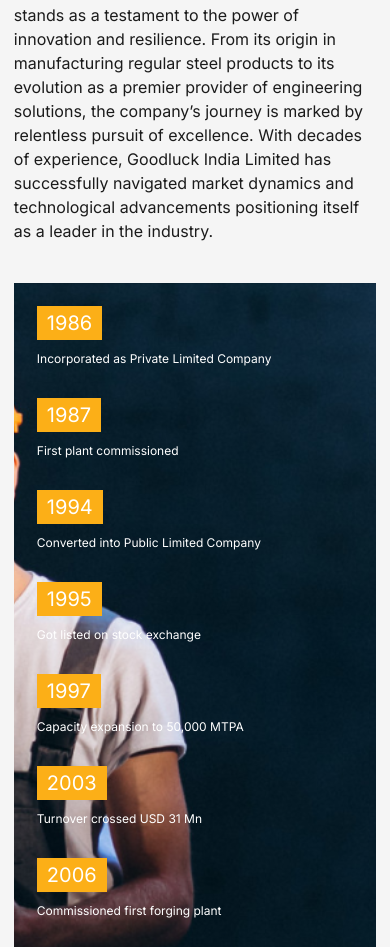
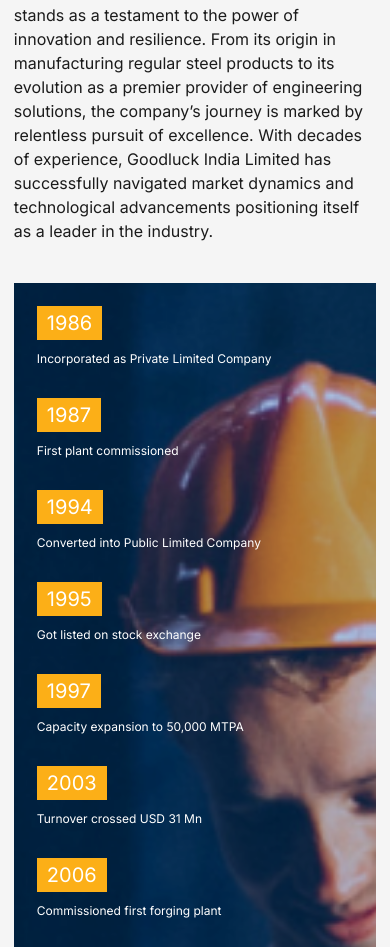
Before and after one commit to shivakar005/goodluck, a plain HTML site: page index.html in a window 390 px wide. Shown: the part 932-1879 px from the top of the page. Drawn offline with nearby package versions, Linux system fonts and the light colour scheme.

Commit message:
stratigic changes ui

```diff
--- a/assets/css/home.css
+++ b/assets/css/home.css
@@ -30,13 +30,33 @@
     padding: 30px;
     background-size: cover;
     background-position: center;
+    position: relative;
 }
 
-.banner-step > .banner-step__item_list:nth-child(2) {
+.banner-step > .banner-step__item_list:nth-child(3) {
     grid-column: 2 / 5;
     grid-row: 1 / 5;
     background: transparent;
     border: none;
+    visibility: hidden;
+}
+
+.banner-step > .banner--bg-img {
+    display: none;
+    position: absolute;
+    top: 0px;
+    left: 0%;
+    height: 100%;
+    width: 100%;
+    background: #034ea2;
+}
+
+.banner-step > .banner--bg-img > img {
+    height: 100%;
+    width: 100%;
+    object-fit: cover;
+    opacity: 0.7;
+    object-position: 34%;
 }
 
 .banner-step__item_list {
@@ -336,7 +356,7 @@
 
 /* media */
 @media(max-width: 1200px) {
-    .banner-step > .banner-step__item_list:nth-child(2) {
+    .banner-step > .banner-step__item_list:nth-child(3) {
         grid-column: 2 / 4;
         grid-row: 1 / 3;
     }
@@ -346,7 +366,7 @@
     .chairman--section>.chairman--section__content {
         margin-left: 0vw;
     }
-    .banner-step > .banner-step__item_list:nth-child(2) {
+    .banner-step > .banner-step__item_list:nth-child(3) {
         display: none;
     }
     .banner-step {
@@ -355,6 +375,9 @@
 }
 
 @media(max-width: 991px) {
+.banner-step > .banner--bg-img {
+    display: block;
+}
     .stratigic--development {
         flex-direction: column;
         padding: 40px 0px;
@@ -370,6 +393,7 @@
     }
 }
 @media(max-width: 767px) {
+
     .about--container>.about--container__title {
         padding: 20px 0px;
     }
--- a/index.html
+++ b/index.html
@@ -175,7 +175,11 @@
         </div>
 
 
-        <div class="banner-step"></div>
+        <div class="banner-step">
+            <div class="banner--bg-img">
+                <img src="/assets/images/step-banner.png" />
+            </div>
+        </div>
 
         <div class="chairman--section">
             <div class="chairman--section__image">
```
